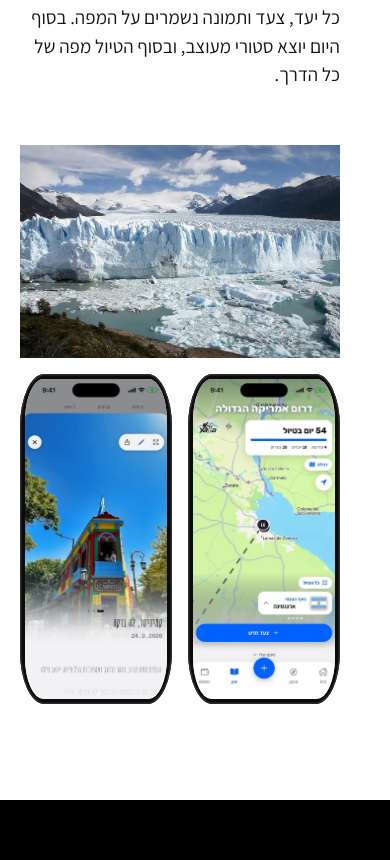
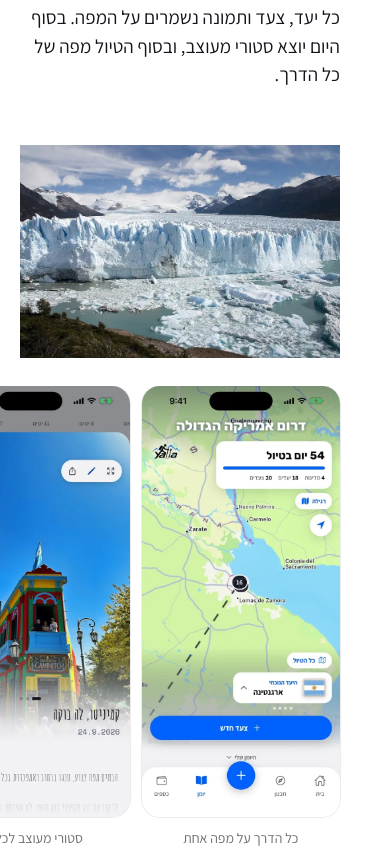
Before and after one commit to omerkatz167-hub/yalla-share, a plain HTML site: page index.html in a window 390 px wide. Shown: the part 7424-8284 px from the top of the page. Drawn offline with Linux system fonts and the light colour scheme.

Commit message:
יום 54: המסכים בלי מסגרת אייפון — מסכים נקיים עם כיתוב, ובטלפון רצועה להחלקה (2026-11-05)

```diff
--- a/css/landing.css
+++ b/css/landing.css
@@ -234,12 +234,23 @@ button, input { font: inherit; color: inherit; }
 .photo-with-phone .photo { width: 100%; aspect-ratio: 4 / 5; object-fit: cover; object-position: 40% 88%; }
 .photo-with-phone .phone { --w: min(210px, 17vw); position: absolute; bottom: 0; inset-inline-end: -24px; }
 @media (max-width: 734px) { .photo-with-phone .phone { --w: min(170px, 40vw); inset-inline-end: 8px; } .photo-with-phone { margin-top: 12px; } }
-.gallery { display: grid; grid-template-columns: minmax(0, 1.7fr) minmax(0, .65fr) minmax(0, .65fr); gap: clamp(16px, 2vw, 28px); align-items: end; margin-top: 56px; }
-.g-photo { width: 100%; aspect-ratio: 3 / 2; object-fit: cover; align-self: stretch; height: 100%; }
-.gallery .phone { --w: 100%; }
+.gallery { display: grid; grid-template-columns: minmax(0, 1.55fr) minmax(0, 1fr); gap: clamp(16px, 2vw, 28px); align-items: start; margin-top: 56px; }
+.g-photo { width: 100%; aspect-ratio: 3 / 2; object-fit: cover; }
+.screens { display: grid; grid-template-columns: repeat(2, minmax(0, 1fr)); gap: clamp(12px, 1.4vw, 20px); }
+.screen { margin: 0; }
+.screen img { display: block; width: 100%; aspect-ratio: 599 / 1300; object-fit: cover; object-position: top;
+  border-radius: clamp(18px, 2.2vw, 30px); background: #f5f5f7; box-shadow: 0 0 0 1px rgba(0, 0, 0, .08); }
+.screen figcaption { margin-top: 12px; font-size: 14px; line-height: 1.35; color: #6e6e73; text-align: center; }
+@media (max-width: 1068px) and (min-width: 735px) {
+  .gallery { grid-template-columns: minmax(0, 1fr); }
+  .screens { max-width: 520px; margin-inline: auto; width: 100%; }
+}
 @media (max-width: 734px) {
-  .gallery { grid-template-columns: minmax(0, 1fr) minmax(0, 1fr); }
-  .g-photo { grid-column: 1 / -1; height: auto; }
+  .gallery { grid-template-columns: minmax(0, 1fr); gap: 28px; }
+  .screens { display: flex; overflow-x: auto; scroll-snap-type: x mandatory; scrollbar-width: none;
+    margin-inline: calc(var(--pad) * -1); padding-inline: var(--pad); scroll-padding-inline: var(--pad); }
+  .screens::-webkit-scrollbar { display: none; }
+  .screen { flex: 0 0 62%; scroll-snap-align: start; }
 }
 .film { background: #000; color: #fff; padding-block: var(--sec); }
 .film h2 { font-size: var(--t-head); line-height: 1.08; }
--- a/index.html
+++ b/index.html
@@ -18,7 +18,7 @@
 <meta property="og:url" content="https://yalla-traveling.com/">
 <meta name="theme-color" content="#0A28A1">
 <link rel="preload" href="fonts/Rubik_800ExtraBold.ttf" as="font" type="font/ttf" crossorigin>
-<link rel="stylesheet" href="css/landing.css?v=e0e43f4250">
+<link rel="stylesheet" href="css/landing.css?v=4ba2b167f6">
 </head>
 <body>
 <a class="skip" href="#main">דלגו לתוכן</a>
@@ -152,8 +152,16 @@
         </div>
         <div class="gallery rv">
           <img class="g-photo" src="img/p/glacier-1600.webp" srcset="img/p/glacier-800.webp 800w, img/p/glacier-1600.webp 1600w" sizes="(max-width: 734px) 100vw, 60vw" width="1600" height="1067" loading="lazy" decoding="async" alt="קרחון פריטו מורנו בפטגוניה הארגנטינאית">
-          <div class="phone"><img src="img/l/scr-journal.webp" width="599" height="1300" loading="lazy" decoding="async" alt="מפת היומן: המסלול בין המדינות"></div>
-          <div class="phone"><img src="img/l/scr-story.webp" width="599" height="1300" loading="lazy" decoding="async" alt="סטורי מעוצב של יום בטיול"></div>
+          <div class="screens" role="list">
+            <figure class="screen" role="listitem">
+              <img src="img/l/scr-journal.webp" width="599" height="1300" loading="lazy" decoding="async" alt="מפת היומן: המסלול בין המדינות">
+              <figcaption>כל הדרך על מפה אחת</figcaption>
+            </figure>
+            <figure class="screen" role="listitem">
+              <img src="img/l/scr-story.webp" width="599" height="1300" loading="lazy" decoding="async" alt="סטורי מעוצב של יום בטיול">
+              <figcaption>סטורי מעוצב לכל יום</figcaption>
+            </figure>
+          </div>
         </div>
       </div>
     </section>
```
